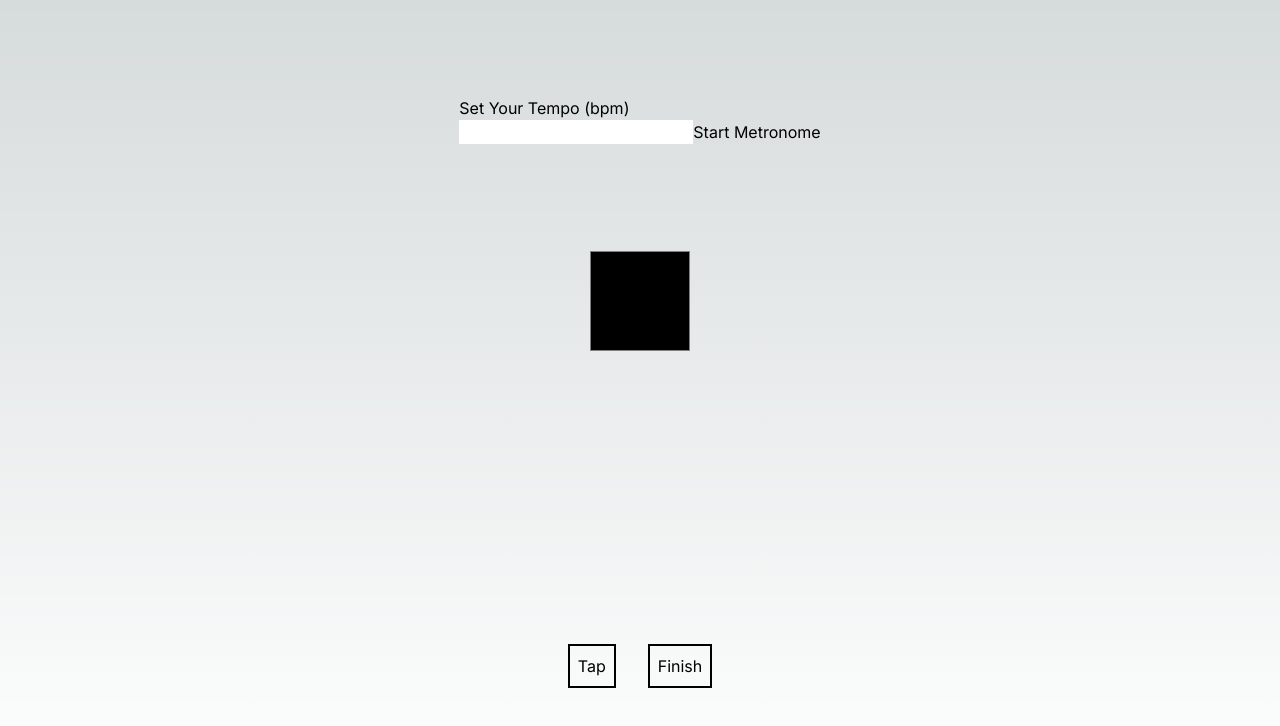
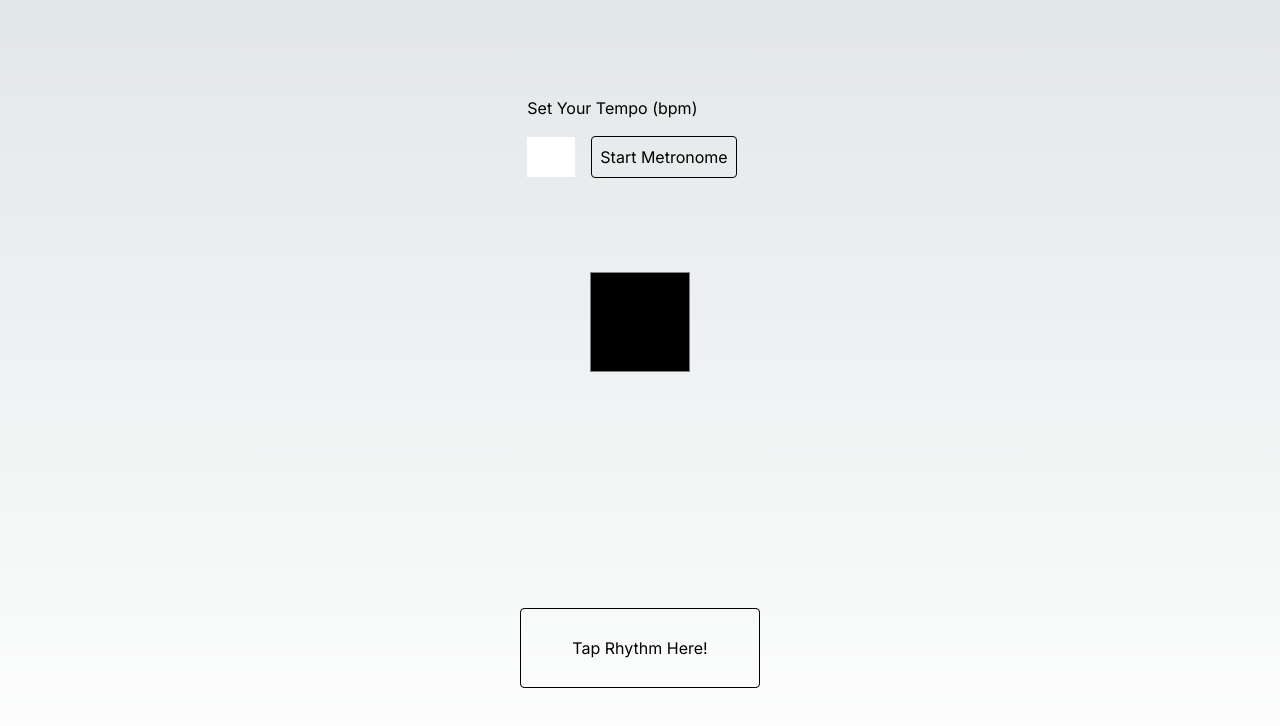
Before and after one commit to anthem123/rhythm-finder, a Next.js app: page /rhythm-finder/ in a window 1280 px wide. Shown: the top 726 px of the page. Built offline with nearby package versions, Linux system fonts and the light colour scheme.

Commit message:
UI Updates

```diff
--- a/package.json
+++ b/package.json
@@ -21,6 +21,7 @@
     "react": "18.2.0",
     "react-dom": "18.2.0",
     "tailwindcss": "3.3.2",
-    "typescript": "5.1.6"
+    "typescript": "5.1.6",
+    "use-sound": "^4.0.1"
   }
 }
--- a/src/app/globals.css
+++ b/src/app/globals.css
@@ -4,7 +4,7 @@
 
 :root {
   --foreground-rgb: 0, 0, 0;
-  --background-start-rgb: 214, 219, 220;
+  --background-start-rgb: 226, 231, 232;
   --background-end-rgb: 255, 255, 255;
 }
 
@@ -46,3 +46,30 @@ body {
   50%  { opacity:0; }
   100% { opacity:1; }
 }
+
+.tap-input-button {
+  width: 15rem;
+  height: 5rem;
+}
+
+.clickable-button {
+  padding: 0.5rem;
+  border: 1px black solid;
+  border-radius: 0.25rem;
+  margin: 1rem;
+}
+
+.clickable-button:hover {
+  background-color: darkgray;
+  color: whitesmoke;
+}
+
+.clickable-button:active {
+  background-color: whitesmoke;
+  color: black;
+}
+
+.tempo-input {
+  padding: 0.5rem;
+  width: 3rem;
+}
--- a/src/app/layout.tsx
+++ b/src/app/layout.tsx
@@ -4,8 +4,8 @@ import { Inter } from 'next/font/google'
 const inter = Inter({ subsets: ['latin'] })
 
 export const metadata = {
-  title: 'Create Next App',
-  description: 'Generated by create next app',
+  title: 'Rhythm Finder',
+  description: 'Tap to find the rhythm',
 }
 
 export default function RootLayout({
--- a/src/app/metronome.jsx
+++ b/src/app/metronome.jsx
@@ -1,3 +1,5 @@
+
+
 export default function Metronome({
   metronomeOn,
   tempo
@@ -18,6 +20,15 @@ export default function Metronome({
       '-o-animation': metronomeOn ? `flickerAnimation ${msTempo}ms infinite` : '',
       '-animation': metronomeOn ? `flickerAnimation ${msTempo}ms infinite` : '',
     });
+    if (msTempo !== 0) {
+      return (
+        <div style={createMetStyle(metronomeOn)}>
+          <audio id="met">
+            <source src="/rhythm-finder/metronome.mp3"/>
+          </audio>
+        </div>
+      )
+    }
     return (
       <div style={createMetStyle(metronomeOn)}></div>
     )
--- a/src/app/note-viewer.jsx
+++ b/src/app/note-viewer.jsx
@@ -4,7 +4,9 @@ export default function NoteViewer({
   rhythmList
   }) {
     const basePath = process.env.IMAGE_PATH === undefined ? '/rhythm-finder' : process.env.IMAGE_PATH;
-    const images = rhythmList.map((rhythm, index) => (
+    const images = rhythmList
+      .filter(rhythm => rhythm.noteValue !== 'null')
+      .map((rhythm, index) => (
         <Image
           key={`image-${index}`}
           src={`${basePath}/notes/${rhythm.noteValue}.png`}
--- a/src/app/page.tsx
+++ b/src/app/page.tsx
@@ -11,13 +11,14 @@ export default function Home() {
   const [rhythm, setRhythm] = useState<any[]>([]);
   const [newRhythm, setNewRhythm] = useState(true);
 
-  const startMetronome = () => {
+  const toggleMetronome = () => {
     if (metronomeOn) {
       setMetronomeOn(false);
       setMetronomeText("Start Metronome");
+      setNewRhythm(true);
     } else {
       setMetronomeOn(true);
-      setMetronomeText("Stop Metronome");
+      setMetronomeText("Finish");
     }
   }
 
@@ -71,18 +72,12 @@ export default function Home() {
     console.log(rhythm);
   }
 
-  const finishRhythm = () => {
-    setMetronomeOn(false);
-    setMetronomeText("Start Metronome");
-    setNewRhythm(true);
-  }
-
   return (
     <main className="flex min-h-screen flex-col items-center justify-between p-24">
       <div>
         <h1>Set Your Tempo (bpm)</h1>
-        <input value={tempo} onChange={onTempoChange}></input>
-        <button onClick={startMetronome}>{metronomeText}</button>
+        <input className="tempo-input" value={tempo} onChange={onTempoChange}></input>
+        <button className="clickable-button" onClick={toggleMetronome}>{metronomeText}</button>
       </div>
       <Metronome
         metronomeOn={metronomeOn}
@@ -92,8 +87,7 @@ export default function Home() {
         rhythmList={rhythm}
       />
       <div>
-        <button className="border-black border-2 m-4 p-2" onClick={addRhythm}>Tap</button>
-        <button className="border-black border-2 m-4 p-2" onClick={finishRhythm}>Finish</button>
+        <button className="clickable-button tap-input-button" onClick={addRhythm}>Tap Rhythm Here!</button>
       </div>
     </main>
   )
```
Also changed, not shown: 2 other files (tests, documents, lock files or other folders). Lines whose indentation alone changed are shown as unchanged.
